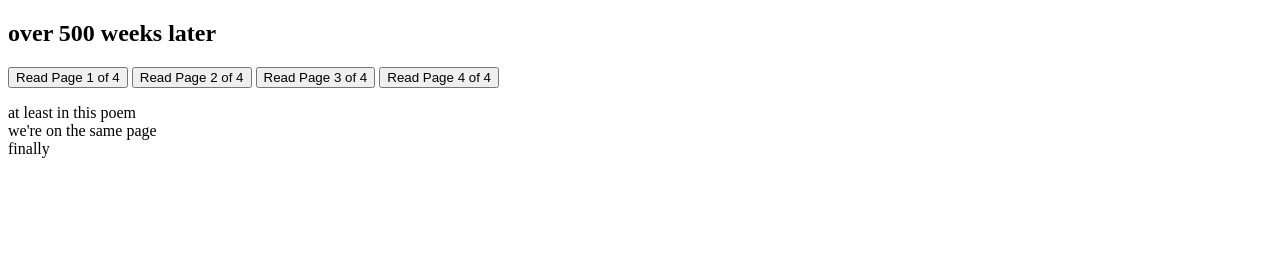
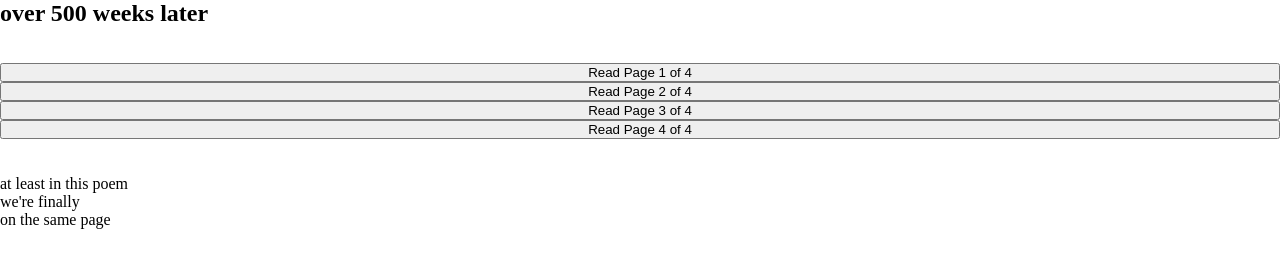
Before and after one commit to chaque/chaque.github.io, a plain HTML site: page xx-joseph/index.html in a window 1280 px wide. Drawn offline with Linux system fonts and the light colour scheme.

Commit message:
Update index.html

```diff
--- a/xx-joseph/index.html
+++ b/xx-joseph/index.html
@@ -3,22 +3,44 @@
 	<head>
 		<meta charset="utf-8">
 		<title>over 500 weeks later</title>
+        <style>
+	        * {
+	            margin: 0;
+	            padding: 0;
+	        }
+	        .imgbox {
+	            display: grid;
+	            height: 100%;
+	        }
+	        .center-fit {
+	            max-width: 100%;
+	            max-height: 100vh;
+	            margin: auto;
+	        }
+    	</style>
 	</head>
 	<body>
 		<h2>over 500 weeks later</h2>
-
-		<img id="xx joseph 1 of 4" src="https://archive.org/download/xx-joseph-1-of-4/xx%20joseph%201%20of%204.jpg" hidden />
-		<button type="button" onclick="document.getElementById('xx joseph 1 of 4').style.display='block'">Read Page 1 of 4</button>
-
-		<img id="xx joseph 2 of 4" src="https://ia802606.us.archive.org/26/items/xx-joseph-2-of-4/xx%20joseph%202%20of%204.jpg" hidden />
-		<button type="button" onclick="document.getElementById('xx joseph 2 of 4').style.display='block'">Read Page 2 of 4</button>
-
-		<img id="xx joseph 3 of 4" src="https://ia802606.us.archive.org/25/items/xx-joseph-3-of-4/xx%20joseph%203%20of%204.jpg" hidden />
-		<button type="button" onclick="document.getElementById('xx joseph 3 of 4').style.display='block'">Read Page 3 of 4</button>
-
-		<img id="xx joseph 4 of 4" src="https://ia601606.us.archive.org/4/items/xx-joseph-4-of-4/xx%20joseph%204%20of%204.jpg" hidden />
-		<button type="button" onclick="document.getElementById('xx joseph 4 of 4').style.display='block'">Read Page 4 of 4</button>
-
-		<p>at least in this poem<br>we're on the same page<br>finally</p>
+		<br>
+		<br>
+		<div class="imgbox">
+			<img id="xx joseph 1 of 4" src="https://archive.org/download/xx-joseph-1-of-4/xx%20joseph%201%20of%204.jpg" class="center-fit" hidden />
+			<button type="button" onclick="document.getElementById('xx joseph 1 of 4').style.display='block'">Read Page 1 of 4</button>
+        </div>
+        <div class="imgbox">
+			<img id="xx joseph 2 of 4" src="https://ia802606.us.archive.org/26/items/xx-joseph-2-of-4/xx%20joseph%202%20of%204.jpg" class="center-fit" hidden />
+			<button type="button" onclick="document.getElementById('xx joseph 2 of 4').style.display='block'">Read Page 2 of 4</button>
+        </div>
+		<div class="imgbox">
+			<img id="xx joseph 3 of 4" src="https://ia802606.us.archive.org/25/items/xx-joseph-3-of-4/xx%20joseph%203%20of%204.jpg" class="center-fit" hidden />
+			<button type="button" onclick="document.getElementById('xx joseph 3 of 4').style.display='block'">Read Page 3 of 4</button>
+        </div>
+        <div class="imgbox">
+			<img id="xx joseph 4 of 4" src="https://ia601606.us.archive.org/4/items/xx-joseph-4-of-4/xx%20joseph%204%20of%204.jpg" class="center-fit" hidden />
+			<button type="button" onclick="document.getElementById('xx joseph 4 of 4').style.display='block'">Read Page 4 of 4</button>
+        </div>
+		<br>
+		<br>
+		<p>at least in this poem<br>we're finally<br>on the same page</p>
 	</body>
 </html>
```
